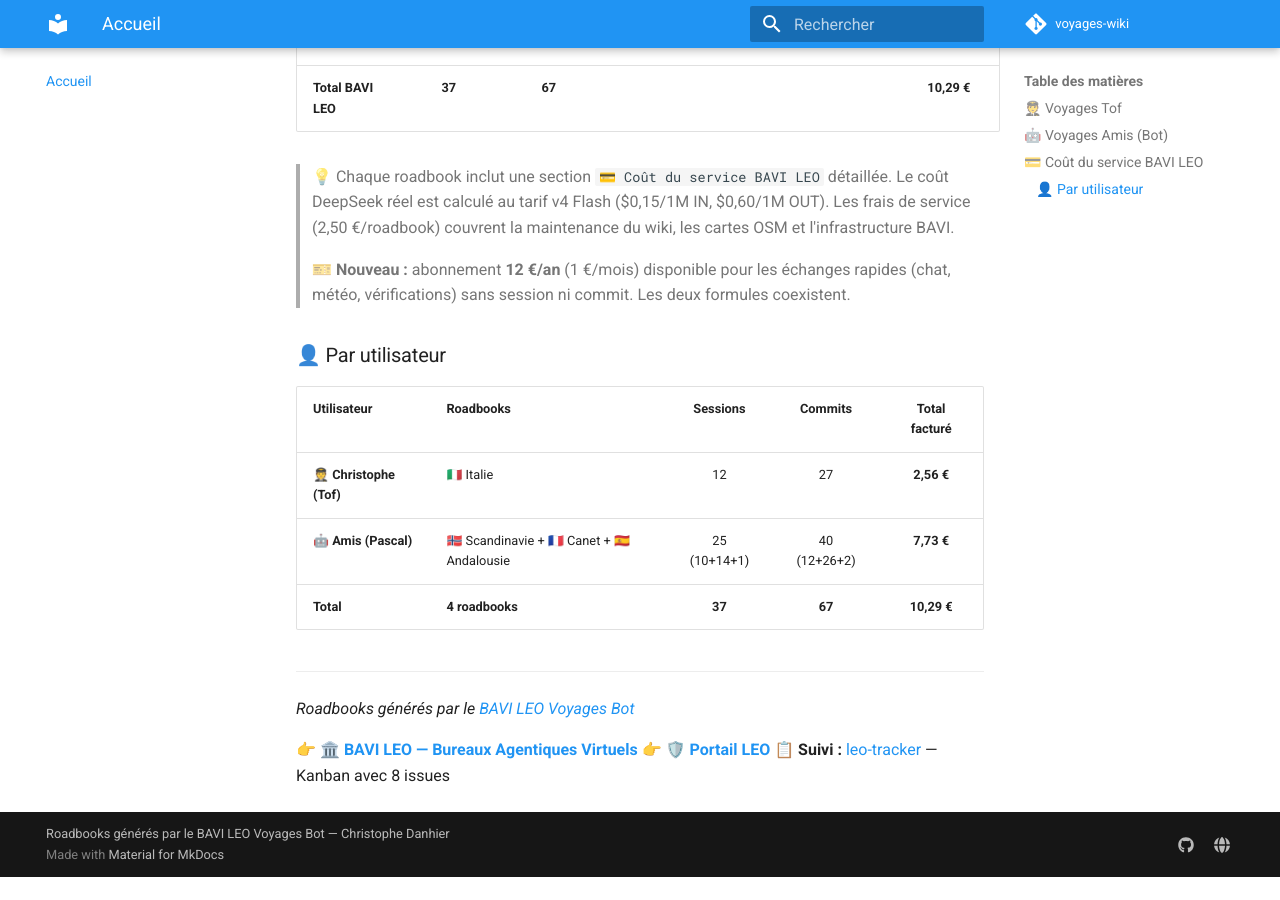
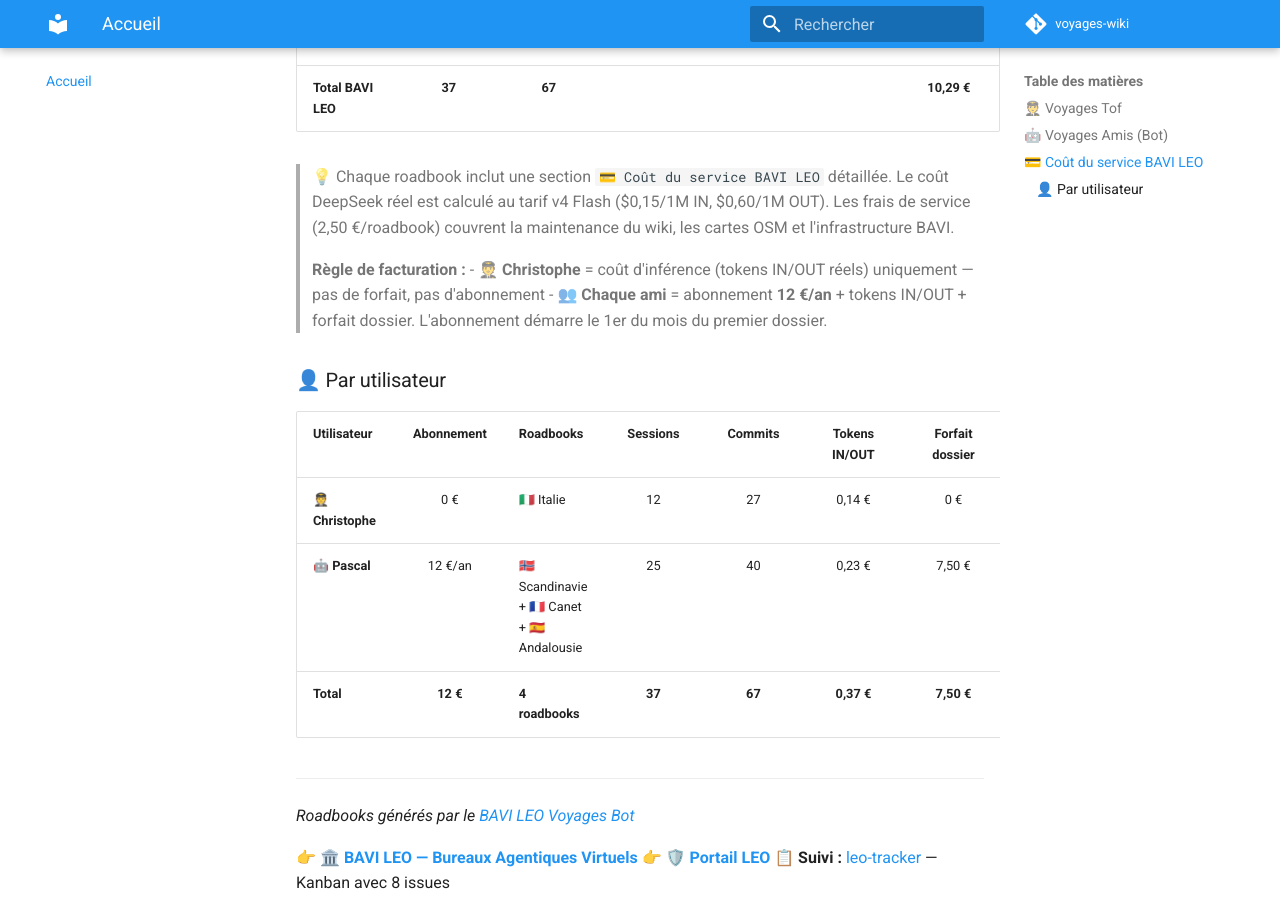
Before and after one commit to christophedanhier-hash/voyages-wiki, an MkDocs documentation site: the page built from docs/index.md, in a window 1280 px wide and 900 px high, scrolled down 946 px. Built offline with MkDocs 1.6.1 and Material for MkDocs 9.7.7, drawn with Linux system fonts in a browser that asks for light colours; comment, search, counter and statistics services are not loaded; before the commit the page ends 1823 px from its top, so only the background shows below that.

Commit message:
chore: auto-commit modifications [skip ci]

```diff
--- a/docs/index.md
+++ b/docs/index.md
@@ -30,15 +30,17 @@
 
 > 💡 Chaque roadbook inclut une section `💳 Coût du service BAVI LEO` détaillée. Le coût DeepSeek réel est calculé au tarif v4 Flash ($0,15/1M IN, $0,60/1M OUT). Les frais de service (2,50 €/roadbook) couvrent la maintenance du wiki, les cartes OSM et l'infrastructure BAVI.
 >
-> 🎫 **Nouveau :** abonnement **12 €/an** (1 €/mois) disponible pour les échanges rapides (chat, météo, vérifications) sans session ni commit. Les deux formules coexistent.
+> **Règle de facturation :**
+> - 🧑‍✈️ **Christophe** = coût d'inférence (tokens IN/OUT réels) uniquement — pas de forfait, pas d'abonnement
+> - 👥 **Chaque ami** = abonnement **12 €/an** + tokens IN/OUT + forfait dossier. L'abonnement démarre le 1er du mois du premier dossier.
 
 ### 👤 Par utilisateur
 
-| Utilisateur | Roadbooks | Sessions | Commits | Total facturé |
-|:------------|:----------|:--------:|:-------:|:-------------:|
-| **🧑‍✈️ Christophe (Tof)** | 🇮🇹 Italie | 12 | 27 | **2,56 €** |
-| **🤖 Amis (Pascal)** | 🇳🇴 Scandinavie + 🇫🇷 Canet + 🇪🇸 Andalousie | 25 (10+14+1) | 40 (12+26+2) | **7,73 €** |
-| **Total** | **4 roadbooks** | **37** | **67** | **10,29 €** |
+| Utilisateur | Abonnement | Roadbooks | Sessions | Commits | Tokens IN/OUT | Forfait dossier | Total |
+|:------------|:----------:|:----------|:--------:|:-------:|:-------------:|:---------------:|:-----:|
+| **🧑‍✈️ Christophe** | 0 € | 🇮🇹 Italie | 12 | 27 | 0,14 € | 0 € | **0,14 €** |
+| **🤖 Pascal** | 12 €/an | 🇳🇴 Scandinavie + 🇫🇷 Canet + 🇪🇸 Andalousie | 25 | 40 | 0,23 € | 7,50 € | **19,73 €** |
+| **Total** | **12 €** | **4 roadbooks** | **37** | **67** | **0,37 €** | **7,50 €** | **19,87 €** |
 
 ---
 
```
